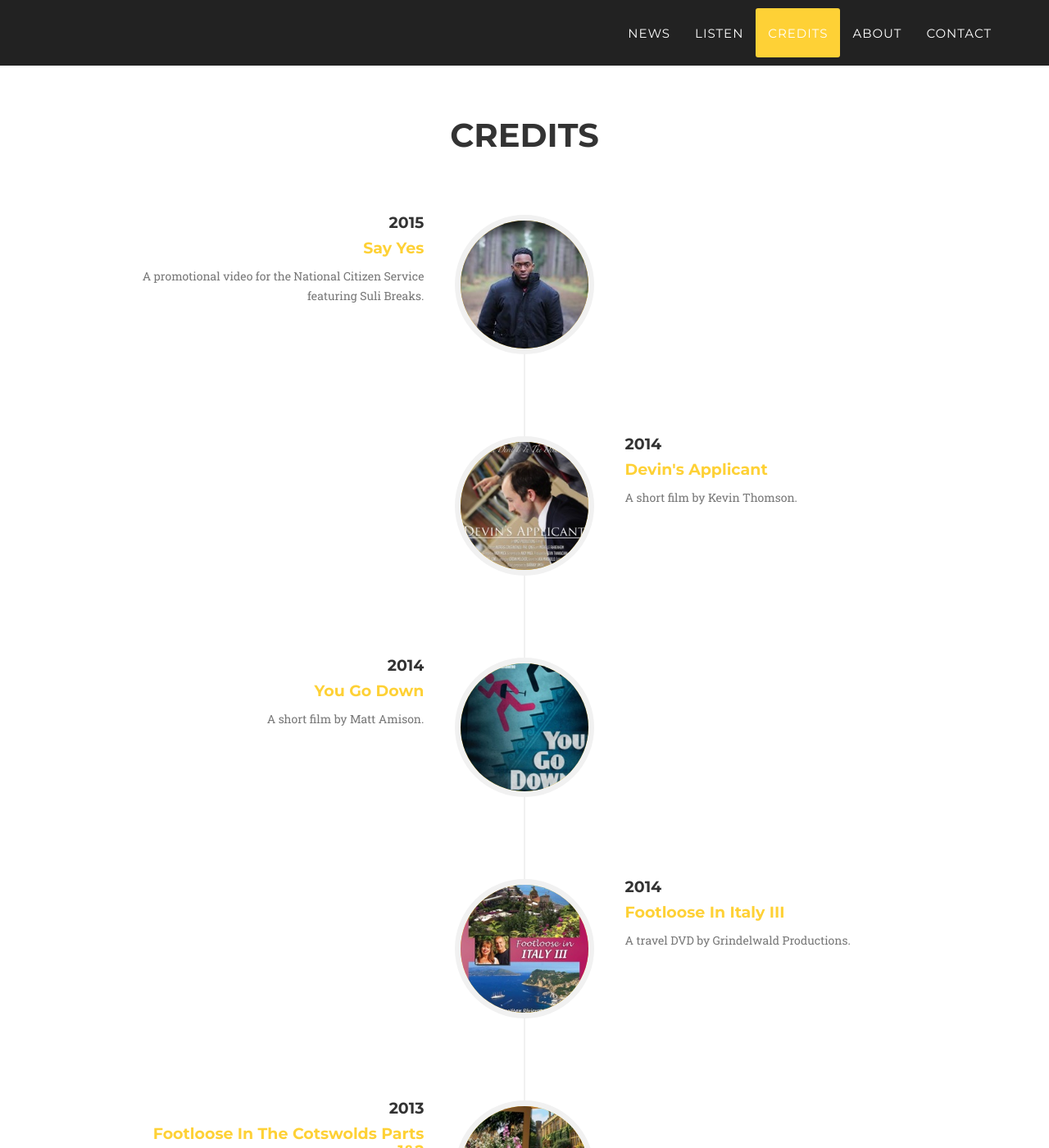
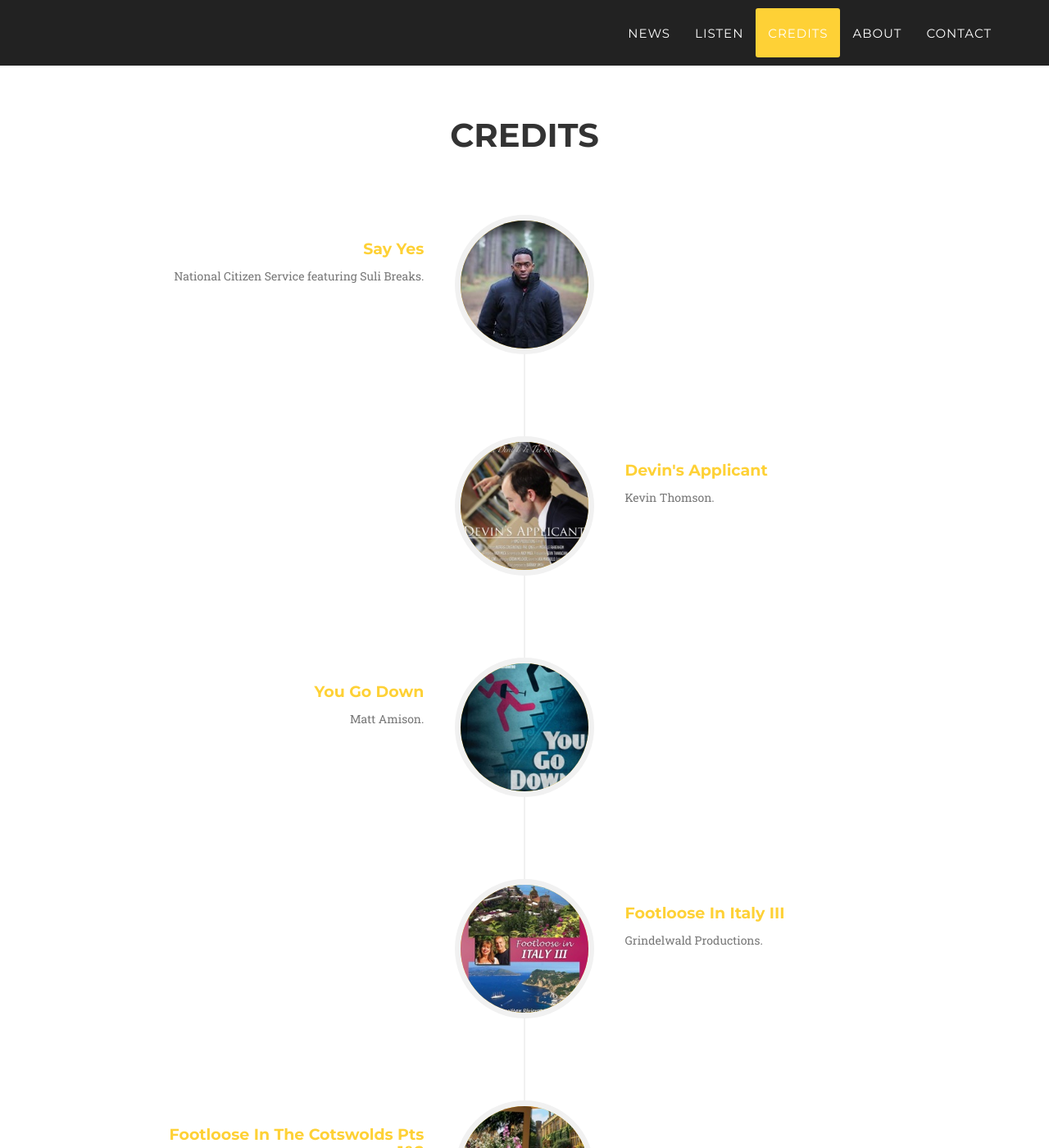
Before and after one commit to barnabysmithmusic/barnabysmithmusic.github.io, a Jekyll site: the page built from index.html, in a window 1280 px wide and 1400 px high, scrolled down 2807 px. Shown: the whole window at 82% size. Built offline with Jekyll 4.4.1, drawn with Linux system fonts in a browser that asks for light colours; some web fonts are replaced; comment, search, counter and statistics services are not loaded; some of the changed text lies outside the part shown.

Commit message:
Remove years and shorten descriptions - credits page

```diff
--- a/_includes/credits.html
+++ b/_includes/credits.html
@@ -18,11 +18,11 @@
                             </div>
                             <div class="timeline-panel">
                                 <div class="timeline-heading">
-                                    <h4>2015</h4>
+                                    <h4></h4><br>
                                     <h4 class="subheading"><a href="https://www.youtube.com/watch?v=dTswxY-XLn8" target="_blank">Say Yes</a></h4>
                                 </div>
                                 <div class="timeline-body">
-                                    <p class="text-muted">A promotional video for the National Citizen Service featuring Suli Breaks.</p>
+                                    <p class="text-muted">National Citizen Service featuring Suli Breaks.</p>
                                 </div>
                             </div>
                         </li>
@@ -34,11 +34,11 @@
                             </div>
                             <div class="timeline-panel">
                                 <div class="timeline-heading">
-                                    <h4>2014</h4>
+                                    <h4></h4><br>
                                     <h4 class="subheading"><a href="https://www.youtube.com/watch?v=1RbQ4rOu2yY" target="_blank">Devin's Applicant</a></h4>
                                 </div>
                                 <div class="timeline-body">
-                                    <p class="text-muted">A short film by Kevin Thomson.</p>
+                                    <p class="text-muted">Kevin Thomson.</p>
                                 </div>
                             </div>
                         </li>
@@ -50,11 +50,11 @@
                             </div>
                             <div class="timeline-panel">
                                 <div class="timeline-heading">
-                                    <h4>2014</h4>
+                                    <h4></h4><br>
                                     <h4 class="subheading"><a href="https://vimeo.com/86895013" target="_blank">You Go Down</a></h4>
                                 </div>
                                 <div class="timeline-body">
-                                    <p class="text-muted">A short film by Matt Amison.</p>
+                                    <p class="text-muted">Matt Amison.</p>
                                 </div>
                             </div>
                         </li>
@@ -66,11 +66,11 @@
                             </div>
                             <div class="timeline-panel">
                                 <div class="timeline-heading">
-                                    <h4>2014</h4>
+                                    <h4></h4><br>
                                     <h4 class="subheading"><a href="http://www.amazon.co.uk/gp/product/B00NUH71M0/ref=as_li_tl?ie=UTF8&camp=1634&creative=19450&creativeASIN=B00NUH71M0&linkCode=as2&tag=67616c6f6f70682e636f6d-21&linkId=B2IZJHLK5O5XXEME" target="_blank">Footloose In Italy III</a></h4>
                                 </div>
                                 <div class="timeline-body">
-                                    <p class="text-muted">A travel DVD by Grindelwald Productions.</p>
+                                    <p class="text-muted">Grindelwald Productions.</p>
                                 </div>
                             </div>
                         </li>
@@ -82,11 +82,11 @@
                             </div>
                             <div class="timeline-panel">
                                 <div class="timeline-heading">
-                                    <h4>2013</h4>
-                                    <h4 class="subheading"><a href="http://www.amazon.co.uk/gp/product/B00GUSS5TY/ref=as_li_tl?ie=UTF8&camp=1634&creative=19450&creativeASIN=B00GUSS5TY&linkCode=as2&tag=67616c6f6f70682e636f6d-21&linkId=M4QN7AIAVYY376JZ" target="_blank">Footloose In The Cotswolds Parts 1&2</a></h4>
+                                    <h4></h4><br>
+                                    <h4 class="subheading"><a href="http://www.amazon.co.uk/gp/product/B00GUSS5TY/ref=as_li_tl?ie=UTF8&camp=1634&creative=19450&creativeASIN=B00GUSS5TY&linkCode=as2&tag=67616c6f6f70682e636f6d-21&linkId=M4QN7AIAVYY376JZ" target="_blank">Footloose In The Cotswolds Pts 1&2</a></h4>
                                 </div>
                                 <div class="timeline-body">
-                                    <p class="text-muted">A travel DVD by Grindelwald Productions.</p>
+                                    <p class="text-muted">Grindelwald Productions.</p>
                                 </div>
                             </div>
                         </li>
@@ -98,7 +98,7 @@
                             </div>
                             <div class="timeline-panel">
                                 <div class="timeline-heading">
-                                    <h4>2012</h4>
+                                    <h4></h4><br>
                                     <h4 class="subheading"><a href="https://www.youtube.com/watch?v=z6ipcwntkU4" target="_blank">Sunrise</a></h4>
                                 </div>
                                 <div class="timeline-body">
@@ -112,8 +112,8 @@
                             </div>
                             <div class="timeline-panel">
                                 <div class="timeline-heading">
-                                    <h4>2012</h4>
-                                    <h4 class="subheading">Jingle</h4>
+                                    <h4></h4><br>
+                                    <h4 class="subheading">Healthier By Farr Jingle</h4>
                                 </div>
                                 <div class="timeline-body">
                                     <p class="text-muted">Healthier By Farr.</p>
@@ -126,11 +126,11 @@
                             </div>
                             <div class="timeline-panel">
                                 <div class="timeline-heading">
-                                    <h4>2011</h4>
-                                    <h4 class="subheading">Web Jingle</h4>
+                                    <h4></h4><br>
+                                    <h4 class="subheading">Boom TV Jingle</h4>
                                 </div>
                                 <div class="timeline-body">
-                                    <p class="text-muted">Boom TV (Boomerang PR).</p>
+                                    <p class="text-muted">Boomerang PR.</p>
                                 </div>
                             </div>
                         </li>
@@ -140,11 +140,11 @@
                             </div>
                             <div class="timeline-panel">
                                 <div class="timeline-heading">
-                                    <h4>2011</h4>
-                                    <h4 class="subheading">Web Jingle</h4>
+                                    <h4></h4><br>
+                                    <h4 class="subheading">Anna Goodson Management Jingle</h4>
                                 </div>
                                 <div class="timeline-body">
-                                    <p class="text-muted">Anna Goodson Management (Boomerang PR).</p>
+                                    <p class="text-muted">Boomerang PR.</p>
                                 </div>
                             </div>
                         </li>
@@ -156,11 +156,11 @@
                             </div>
                             <div class="timeline-panel">
                                 <div class="timeline-heading">
-                                    <h4>2010</h4>
+                                    <h4></h4><br>
                                     <h4 class="subheading"><a href="http://www.cfv.mmu.ac.uk/olc/film/10418/" target="_blank">March 29th</a></h4>
                                 </div>
                                 <div class="timeline-body">
-                                    <p class="text-muted">A short film by Daniel Chadwick.</p>
+                                    <p class="text-muted">Daniel Chadwick.</p>
                                 </div>
                             </div>
                         </li>
@@ -172,11 +172,11 @@
                             </div>
                             <div class="timeline-panel">
                                 <div class="timeline-heading">
-                                    <h4>2009</h4>
+                                    <h4></h4><br>
                                     <h4 class="subheading"><a href="http://www.amazon.co.uk/gp/product/B005SV1FFK/ref=as_li_tl?ie=UTF8&camp=1634&creative=19450&creativeASIN=B005SV1FFK&linkCode=as2&tag=67616c6f6f70682e636f6d-21&linkId=L3BQ325HPRLJSZEO" target="_blank">Footloose In Europe</a></h4>
                                 </div>
                                 <div class="timeline-body">
-                                    <p class="text-muted">TV series by Grindelwald Productions.</p>
+                                    <p class="text-muted">Grindelwald Productions.</p>
                                 </div>
                             </div>
                         </li>
```
